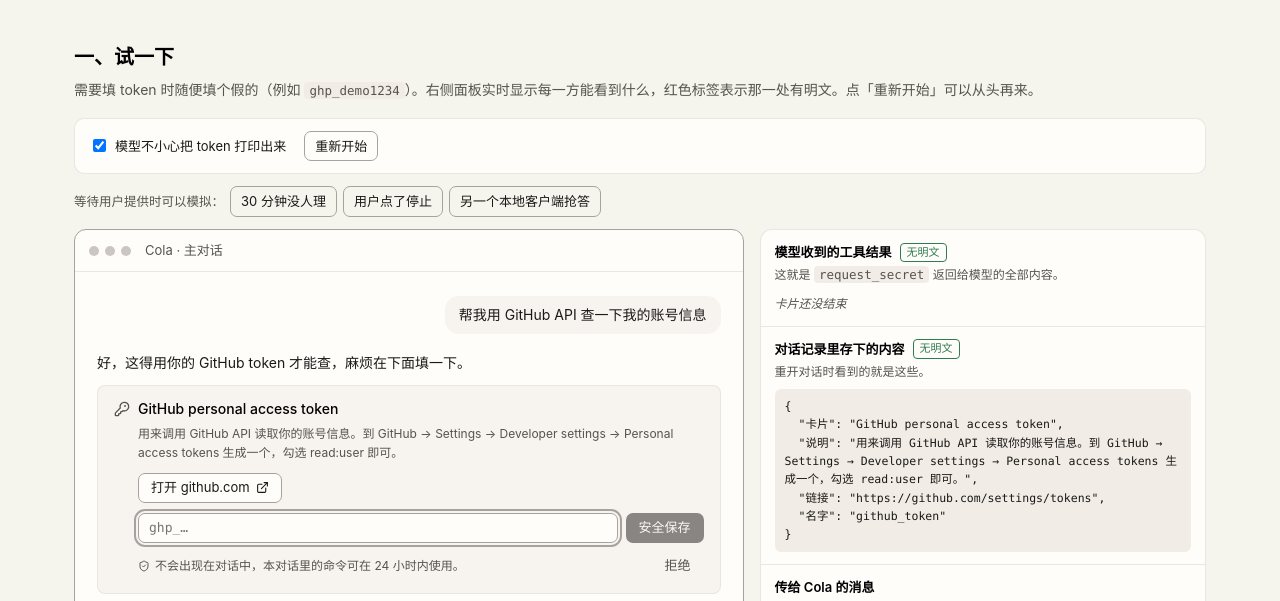
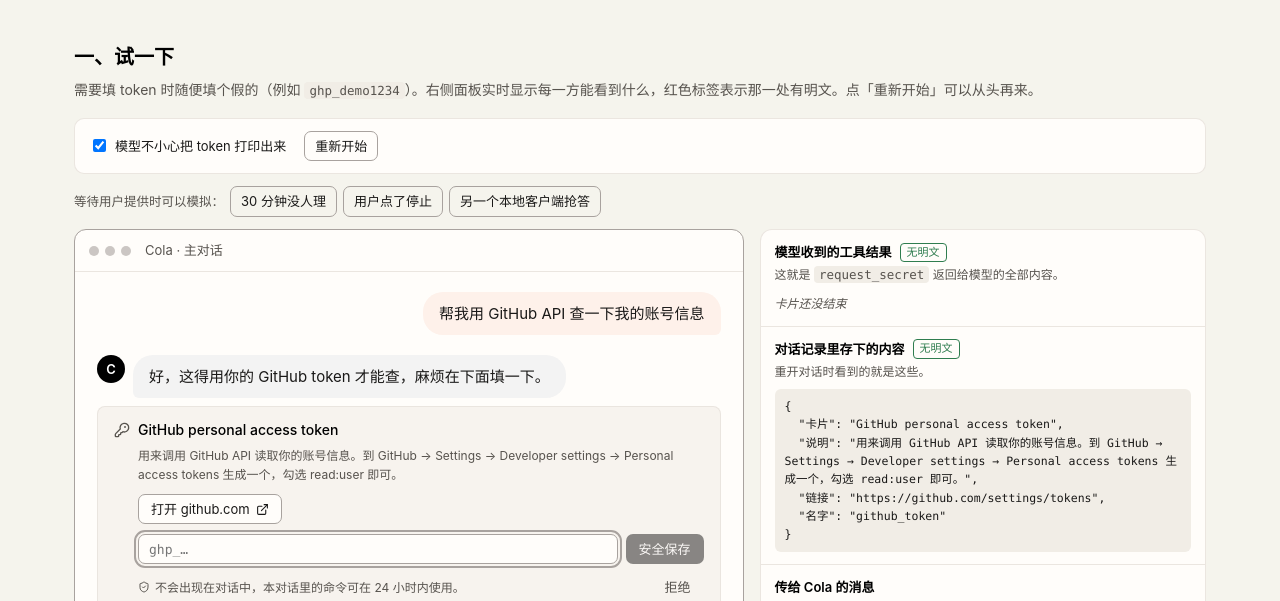
Before and after one commit to mackt/cola-prototypes, a plain HTML site: page request-secret/index.html in a window 1280 px wide. Shown: the part 199-800 px from the top of the page. Drawn offline with Linux system fonts and the light colour scheme.

Commit message:
docs: show the prototype chat as message bubbles with the card on its own
Co-Authored-By: Claude Opus 5.5 <noreply@anthropic.com>

```diff
--- a/request-secret/index.html
+++ b/request-secret/index.html
@@ -28,6 +28,9 @@
         --redact-bg: rgba(161, 92, 7, 0.14);
         --plain-bg: rgba(180, 35, 24, 0.1);
         --ref: #2f5fb3;
+        /* Message bubbles, as the desktop app draws them (colors.css). */
+        --bubble-cola: #f3f3f3;
+        --bubble-user: #fef1ea;
         --ref-bg: rgba(47, 95, 179, 0.09);
         --ui:
           -apple-system, BlinkMacSystemFont, 'Segoe UI', 'PingFang SC', 'Microsoft YaHei',
@@ -219,24 +222,60 @@
         padding: 20px 22px 28px;
         scroll-behavior: smooth;
       }
+      /* Bubbles mirror message-bubbles.css: Cola on gray with its avatar on the
+         first bubble of a reply, the user on a warm wash. Cards sit between
+         bubbles on their own, never inside one. */
       .msg-user {
         display: flex;
         flex-direction: column;
         align-items: flex-end;
-        margin: 4px 0 18px;
+        margin: 20px 0;
+      }
+      .msg-user:first-child {
+        margin-top: 0;
       }
       .msg-user .bubble {
-        max-width: 80%;
-        background: var(--cola-bg-surface);
-        border-radius: 14px;
-        padding: 8px 14px;
-        font-size: 14px;
+        max-width: 85%;
+        background: var(--bubble-user);
+        border-radius: 20px;
+        border-bottom-right-radius: 6px;
+        padding: 10px 16px;
+        font-size: 15px;
+        line-height: 1.55;
         overflow-wrap: anywhere;
       }
+      .a-bubble {
+        display: grid;
+        grid-template-columns: 28px minmax(0, 1fr);
+        column-gap: 8px;
+        align-items: start;
+        margin-bottom: 4px;
+      }
+      .avatar {
+        grid-area: 1 / 1;
+        width: 28px;
+        height: 28px;
+        border-radius: 50%;
+        display: grid;
+        place-items: center;
+        background: var(--cola-text-strong);
+        color: #fff;
+        font: 600 13px var(--ui);
+      }
       .a-text {
-        font-size: 14px;
-        margin: 6px 0 10px;
+        grid-area: 1 / 2;
+        justify-self: start;
+        max-width: 85%;
+        background: var(--bubble-cola);
+        border-radius: 20px;
+        border-bottom-left-radius: 6px;
+        padding: 10px 16px;
+        font-size: 15px;
+        line-height: 1.55;
         overflow-wrap: anywhere;
+      }
+      .a-bubble + .a-bubble .a-text {
+        border-top-left-radius: 6px;
       }
       .a-text .caret {
         display: inline-block;
@@ -253,7 +292,7 @@
         }
       }
       .tool {
-        margin: 6px 0 10px;
+        margin: 8px 0 8px 36px;
         font-size: 13px;
       }
       .tool summary {
@@ -318,7 +357,7 @@
         border-radius: var(--cola-radius-card);
         background: var(--cola-bg-surface);
         padding: 12px 16px;
-        margin: 4px 0 12px;
+        margin: 8px 0 12px;
         animation: fade 0.2s cubic-bezier(0.25, 0.46, 0.45, 0.94);
       }
       @keyframes fade {
@@ -1273,12 +1312,19 @@
         el.className = 'msg-user'
         el.innerHTML = `<div class="bubble">${esc(text)}</div>`
         chat.append(el)
+        state.needAvatar = true
         scrollDown()
       }
+      // One bubble per call; the avatar marks the first bubble of a reply.
       async function say(id, text) {
+        const wrap = document.createElement('div')
+        wrap.className = 'a-bubble'
+        if (state.needAvatar) wrap.innerHTML = '<span class="avatar" aria-hidden="true">C</span>'
+        state.needAvatar = false
         const el = document.createElement('div')
         el.className = 'a-text'
-        chat.append(el)
+        wrap.append(el)
+        chat.append(wrap)
         for (let i = 1; i <= text.length; i += 2) {
           guard(id)
           el.innerHTML = esc(text.slice(0, i)) + '<span class="caret"></span>'
```
